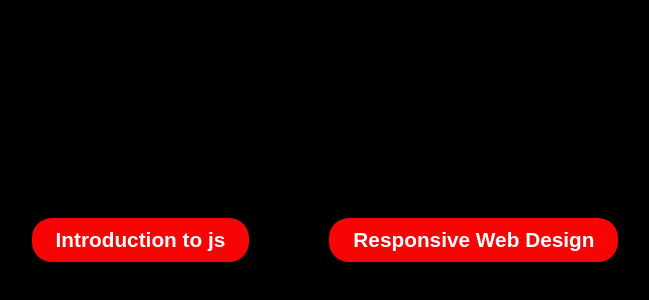
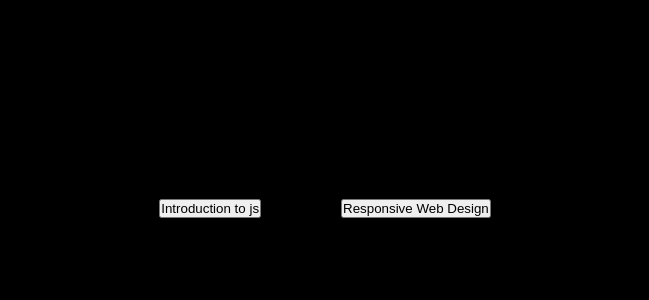
Before and after one commit to lado1121/personal-portfolio, a plain HTML site: page certifications.html in a window 1280 px wide. Shown: the part 124-424 px from the top of the page, without its empty margins (315-964 px from the left). Drawn offline with Linux system fonts and the light colour scheme.

Commit message:
Update styles.css

```diff
--- a/styles.css
+++ b/styles.css
@@ -275,27 +275,6 @@ div.btnbox{
 
 }
 
-.certbtn{
-  text-decoration: none;
-  font-size: 1.3rem;
-  font-weight: 700;
-  color: #fff;
-  margin-top: 4rem;
-  text-align: center;
-  display: inline-block;
-  padding: .6rem 1.5rem;
-  border-radius: 20px;
-  border : none;
-  background-color: var(--primary-color);
-  transition: transform .5s ease-in-out;
-  cursor: pointer;
-}
-
-
-.certbtn:hover{
-  transform: translate(8px , 8px);
-  background-color: #000000;
-}
 
 
 /* SMARTPHONE */
```
